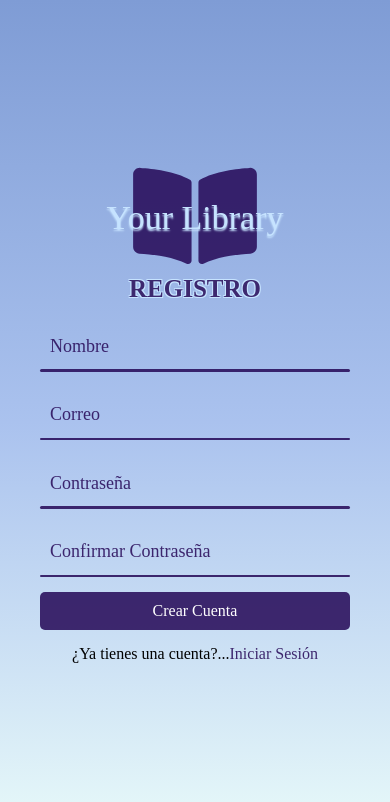
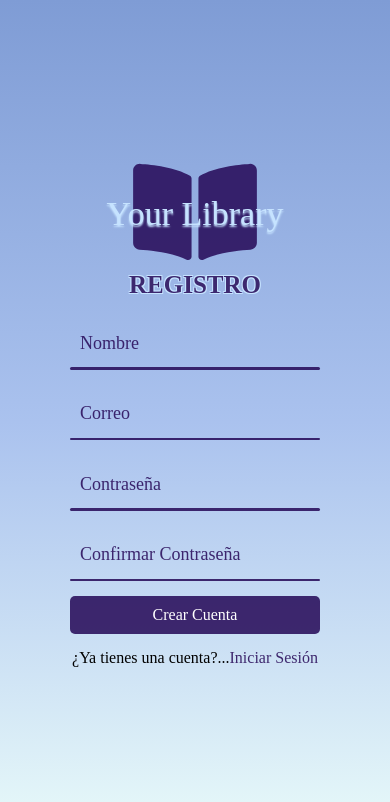
Before and after one commit to Eddy-glitcher/Library-App-Front, an Angular app: page /auth/register in a window 390 px wide. Shown: the top 802 px of the page. Built offline with nearby package versions, Linux system fonts and the light colour scheme; a web font is replaced by a local one.

Commit message:
Style: Improve the responsive styles

```diff
--- a/src/app/auth/register/register.component.html
+++ b/src/app/auth/register/register.component.html
@@ -1,4 +1,7 @@
 <section class="register">
+
+  <div class="register__container">
+
     <div class="register__logo">
       <app-logo [logoWidth]="'150px'" [logoHeight]="'110px'" [textSize]="'34px'" [title]="'REGISTRO'"></app-logo>
     </div>
@@ -49,4 +52,6 @@
       <span class="register__form-helper-text">¿Ya tienes una cuenta?...<a>Iniciar Sesión</a></span>
 
     </div>
+
+  </div>
 </section>
--- a/src/app/auth/register/register.component.scss
+++ b/src/app/auth/register/register.component.scss
@@ -6,7 +6,13 @@
   background: var(--primary-background-gradient);
   width: 100%;
   height: 100vh;
+  overflow-x: auto;
   @include flex-layout($direction: column, $align: center);
+
+  .register__container{
+    min-width: 240px;
+    max-width: 390px;
+  }
 
   .register__logo{
     @include flex-layout($direction: column);
@@ -14,7 +20,6 @@
   }
 
   .register__form{
-    width: min(350px, 90%);
     padding: 20px;
     margin: 0px auto;
     text-align: center;
@@ -25,7 +30,7 @@
     }
 
     .register__form-inputs{
-      gap: 20px;
+      @include grid-layout($columns : repeat(auto-fit), $gap : 20px);
     }
 
     .register__form-label{
@@ -36,6 +41,8 @@
     }
 
     .register__form-input{
+      font-size: clamp( $font-size-sm , 0.5rem + 1.6vw, $font-size-md);
+      width: 100%;
       grid-area: input;
       padding: 15px 35px 15px 15px;
       border: none;
```
Lines whose indentation alone changed are shown as unchanged.
